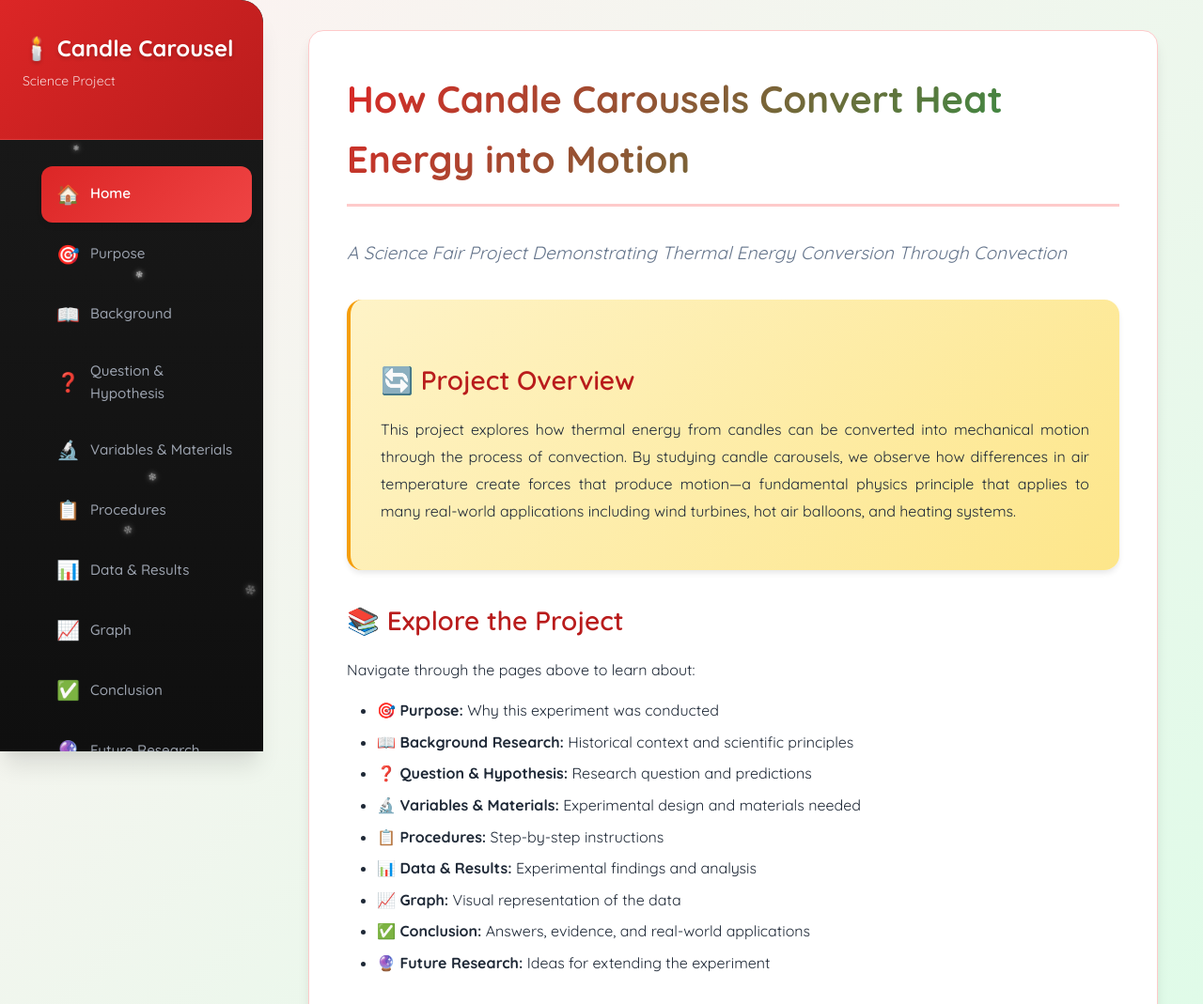
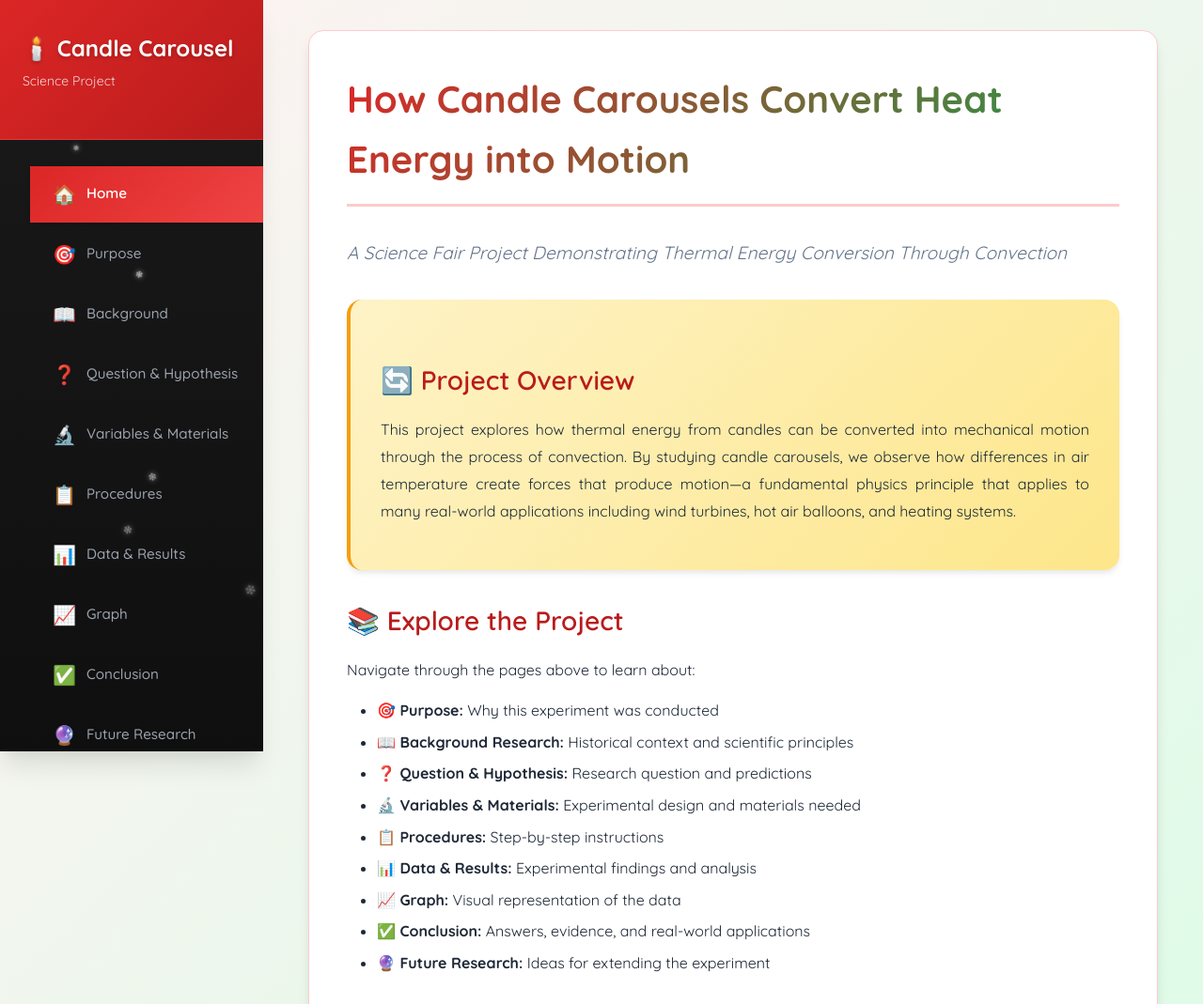
Before and after one commit to yudiell/candle_carousel, a PHP site: page /index.php in a window 1280 px wide. Shown: the top 1069 px of the page at 94% size. Run offline with PHP 8.4, Linux system fonts and the light colour scheme.

Commit message:
Changed the menu to squared

```diff
--- a/css/style.css
+++ b/css/style.css
@@ -129,7 +129,7 @@ body {
     overflow-y: auto;
     overflow-x: hidden;
     z-index: 1000;
-    border-radius: 0 var(--radius-xl) 0 0;
+    border-radius: 0;
 }
 
 /* Snow container - separate layer to prevent layout shifts */
@@ -148,7 +148,7 @@ body {
     padding: 2rem 1.5rem;
     border-bottom: 1px solid rgba(255, 255, 255, 0.1);
     background: linear-gradient(135deg, var(--primary) 0%, var(--primary-dark) 100%);
-    border-radius: 0 var(--radius-xl) 0 0;
+    border-radius: 0;
     position: relative;
     z-index: 2;
 }
@@ -179,7 +179,7 @@ body {
 }
 
 .main-nav li {
-    margin: 0.25rem 0.75rem;
+    margin: 0.25rem 0;
 }
 
 .main-nav a {
@@ -188,17 +188,18 @@ body {
     gap: 0.75rem;
     color: var(--text-light);
     text-decoration: none;
-    padding: 0.875rem 1rem;
-    border-radius: var(--radius-md);
+    padding: 0.875rem 1.5rem;
+    border-radius: 0;
     transition: all 0.3s ease;
     font-size: 0.95rem;
     font-weight: 500;
+    width: 100%;
+    box-sizing: border-box;
 }
 
 .main-nav a:hover {
     background: var(--bg-sidebar-hover);
     color: white;
-    transform: translateX(4px);
 }
 
 .main-nav a.active {
```
